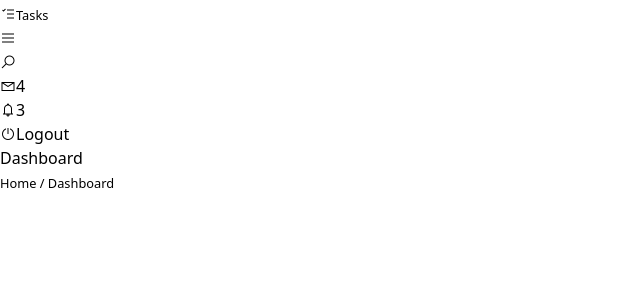
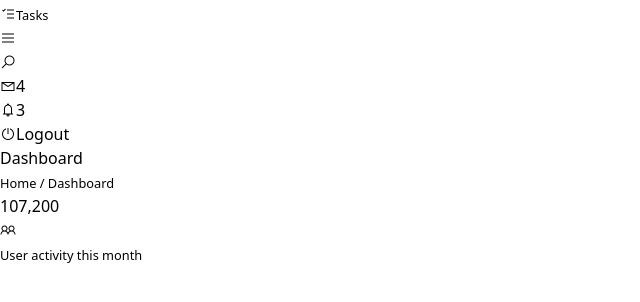
Before and after one commit to hamzalhdouchi/RevChef, a PHP site: page /dachbord.php in a window 1280 px wide. Shown: the part 166-468 px from the top of the page, without its empty margins (0-640 px from the left). Run offline with PHP 8.4, Linux system fonts and the light colour scheme; data that the repository does not hold is empty; some libraries are stand-ins or nearby versions; some web fonts are replaced; grey boxes are pictures that could not be loaded.

Commit message:
Statistiques (Cards)

```diff
--- a/src/dachbord.php
+++ b/src/dachbord.php
@@ -66,3 +66,18 @@
         <h1>Dashboard</h1>
         <small>Home / Dashboard</small>
     </div>
+    <div class="analytics">
+    <div class="card">
+        <div class="card-head">
+            <h2>107,200</h2>
+            <span class="las la-user-friends"></span>
+        </div>
+        <div class="card-progress">
+            <small>User activity this month</small>
+            <div class="card-indicator">
+                <div class="indicator one" style="width: 60%"></div>
+            </div>
+        </div>
+    </div>
+    <!-- Répétition pour chaque statistique -->
+</div>
```
